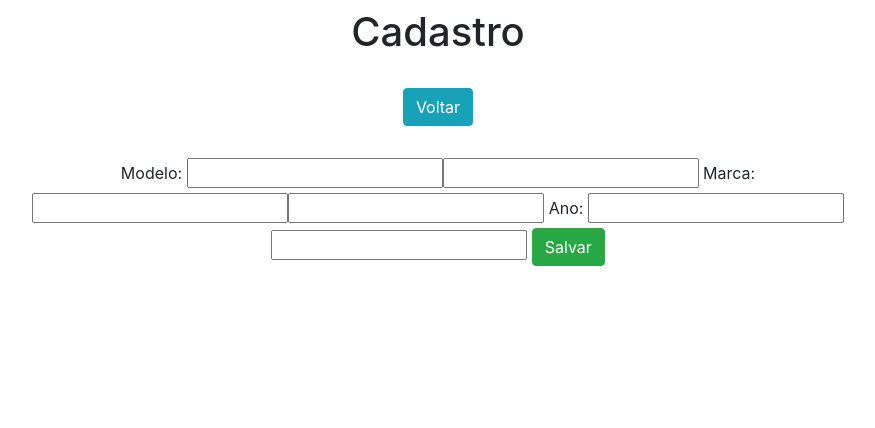
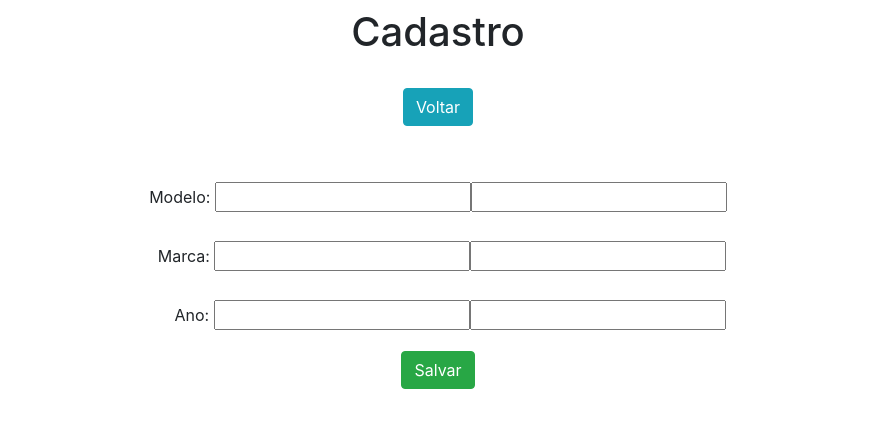
Before and after one commit to rcvdigo/Projeto-Crud-Em-Python, a Django app: page /form/ in a window 1280 px wide; the page is wider, and only the part inside the window is pictured. Shown: the top 428 px of that part, without its empty margins (242-1117 px from the left). Run offline with Django 4.2, Linux system fonts and the light colour scheme; some libraries are stand-ins or nearby versions.

Commit message:
Update form.html

```diff
--- a/appCrud/templates/form.html
+++ b/appCrud/templates/form.html
@@ -24,18 +24,18 @@
             <div id="result"></div>
                 <form name="form" id="form" action="{% if db %}/update/{{db.id}}/{% else %}/create/{% endif %}" method="post">
                     {% csrf_token %}
-<!--                     <div class="form-group mt-4"> -->
+                    <div class="form-group mt-4">
                         <label for="id_modelo">Modelo:</label>
                         <input type="text" id="id_modelo" name="modelo">{{ form.modelo }}
-<!--                     </div> -->
-<!--                     <div class="form-group mt-4 ml-2"> -->
+                    </div>
+                    <div class="form-group mt-4 ml-2">
                         <label for="id_marca">Marca:</label>
                         <input type="text" id="id_marca" name="marca">{{ form.marca }}
-<!--                     </div> -->
-<!--                     <div class="form-group mt-4 ml-4"> -->
+                    </div>
+                    <div class="form-group mt-4 ml-4">
                         <label for="id_ano">Ano:</label>
                         <input type="text" id="id_ano" name="ano">{{ form.ano }}
-<!--                     </div> -->
+                    </div>
                     <input type="submit" class="btn btn-success" value="Salvar">
                 </form>
         </div>
```
Lines whose indentation alone changed are shown as unchanged.
